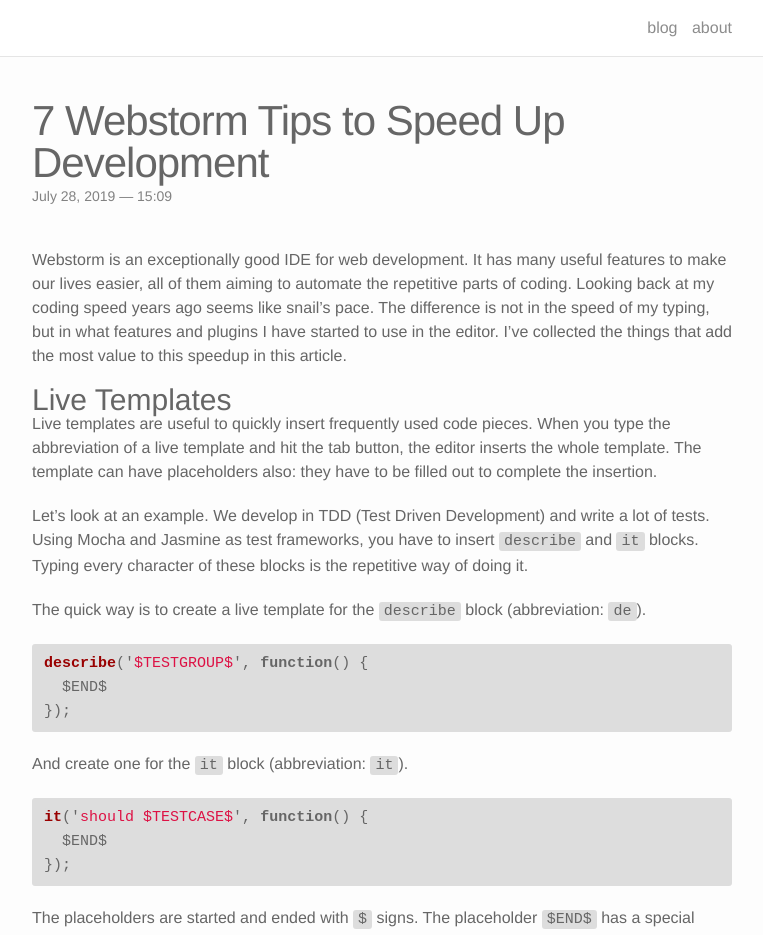
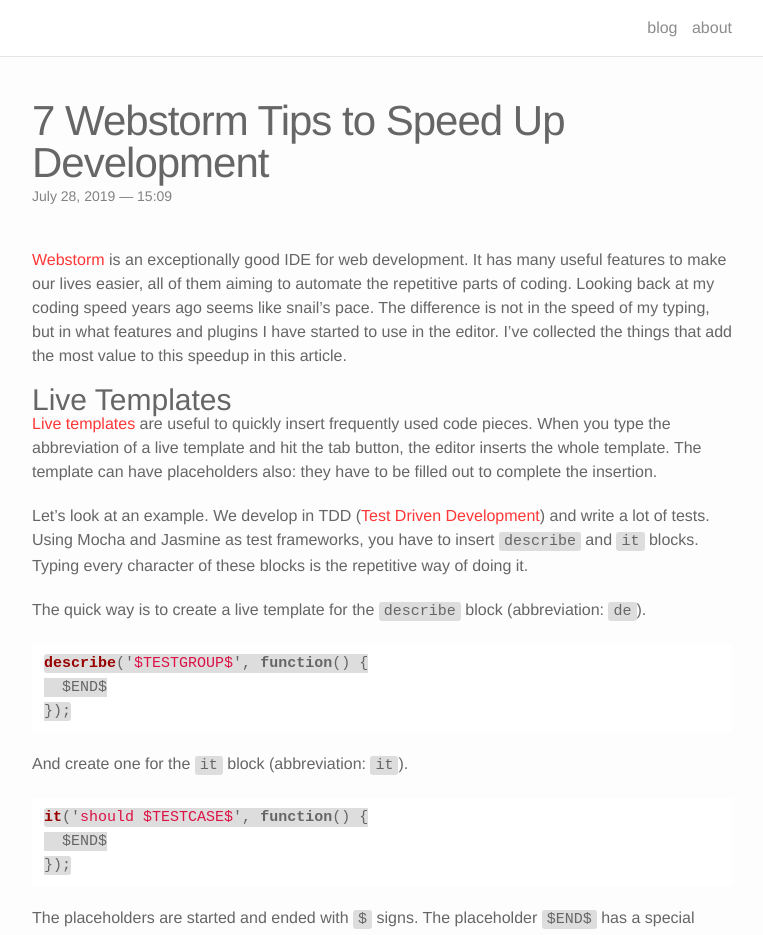
Before and after one commit to sonicoder86/blacksonic.github.io, a Jekyll site: the page built from _posts/2019-07-15-seven-webstorm-tips-to-speed-up-development.markdown, in a window 1280 px wide and 1400 px high. Shown: the top 935 px of the window, without its empty margins (258-1021 px from the left). Built offline with Jekyll 4.4.1, drawn with Linux system fonts in a browser that asks for light colours; nearby versions of some CDN libraries; some of the changed lines change nothing that is shown; some of the changed text lies outside the part shown.

Commit message:
webstorm tips: add links

````diff
--- a/_posts/2019-07-15-seven-webstorm-tips-to-speed-up-development.markdown
+++ b/_posts/2019-07-15-seven-webstorm-tips-to-speed-up-development.markdown
@@ -4,40 +4,40 @@
 date: 2019-07-28 15:09:00
 description: 7 Webstorm Tips to Speed Up Development
 ---
-Webstorm is an exceptionally good IDE for web development. It has many useful features to make our lives easier,  all of them aiming to automate the repetitive parts of coding. Looking back at my coding speed years ago seems like snail's pace. The difference is not in the speed of my typing, but in what features and plugins I have started to use in the editor. I've collected the things that add the most value to this speedup in this article.
+[Webstorm] is an exceptionally good IDE for web development. It has many useful features to make our lives easier,  all of them aiming to automate the repetitive parts of coding. Looking back at my coding speed years ago seems like snail's pace. The difference is not in the speed of my typing, but in what features and plugins I have started to use in the editor. I've collected the things that add the most value to this speedup in this article.
 
 ### Live Templates
 
-Live templates are useful to quickly insert frequently used code pieces. When you type the abbreviation of a live template and hit the tab button, the editor inserts the whole template. The template can have placeholders also: they have to be filled out to complete the insertion.
+[Live templates] are useful to quickly insert frequently used code pieces. When you type the abbreviation of a live template and hit the tab button, the editor inserts the whole template. The template can have placeholders also: they have to be filled out to complete the insertion.
 
-Let's look at an example. We develop in TDD (Test Driven Development) and write a lot of tests. Using Mocha and Jasmine as test frameworks, you have to insert `describe` and `it` blocks. Typing every character of these blocks is the repetitive way of doing it.
+Let's look at an example. We develop in TDD ([Test Driven Development]) and write a lot of tests. Using Mocha and Jasmine as test frameworks, you have to insert `describe` and `it` blocks. Typing every character of these blocks is the repetitive way of doing it.
 
 The quick way is to create a live template for the `describe` block (abbreviation: `de`).
 
-{% highlight javascript %}
+```javascript
 describe('$TESTGROUP$', function() {
   $END$
 });
-{% endhighlight %}
+```
 
 And create one for the `it` block (abbreviation: `it`).
 
-{% highlight javascript %}
+```javascript
 it('should $TESTCASE$', function() {
   $END$
 });
-{% endhighlight %}
+```
 
 The placeholders are started and ended with `$` signs. The placeholder `$END$` has a special meaning: this is the place of the cursor after the insertion.
 
 ### Search Everywhere
 
-Searching for text in project files is a common feature in most IDEs, but searching for other things like actions in the menu bar or declarations are not so common. The best thing you can search for files, menu actions and declarations with a single command: just double press the `Shift` button.
-<img src="/img/posts/search-everywhere.gif" width="675">
+Searching for text in project files is a common feature in most IDEs, but searching for other things like actions in the menu bar or declarations are not so common. The best thing you can search for files, menu actions and declarations with a single command: just double press the `Shift` button and [start searching everywhere][Search Everywhere].
+![Search Everywhere](https://thepracticaldev.s3.amazonaws.com/i/3k8ow6bpl981zml7tz5c.gif)
 
 ### Prettier Plugin
 
-Prettier is an opinionated code formatter supporting many languages like Javascript, Typescript, CSS, HTML, etc. By using it you can save time and energy by automating code formatting.
+[Prettier] is an opinionated code formatter supporting many languages like Javascript, Typescript, CSS, HTML, etc. By using it you can save time and energy by automating code formatting.
 Prettier can be added to Webstorm through its plugin. To make code formatting automatic, you have to add a file watcher also. This file watcher will listen to save events, and when it occurs, runs Prettier code formatting on the saved file.
 
 ### Refactoring
@@ -57,3 +57,9 @@
 Lorem ipsum
 
 Although it has a subscription model to use, you can also opt-in for the Early Access Program and use it for free.
+
+[Webstorm]: https://www.jetbrains.com/webstorm/
+[Live Templates]: https://www.jetbrains.com/help/webstorm/using-live-templates.html
+[Test Driven Development]: https://technologyconversations.com/2013/12/20/test-driven-development-tdd-example-walkthrough/
+[Search Everywhere]: https://www.jetbrains.com/help/webstorm/searching-everywhere.html
+[Prettier]: https://prettier.io/
````
Also changed, not shown: img/posts/live-template-react.gif (deleted), img/posts/search-everywhere.gif.
